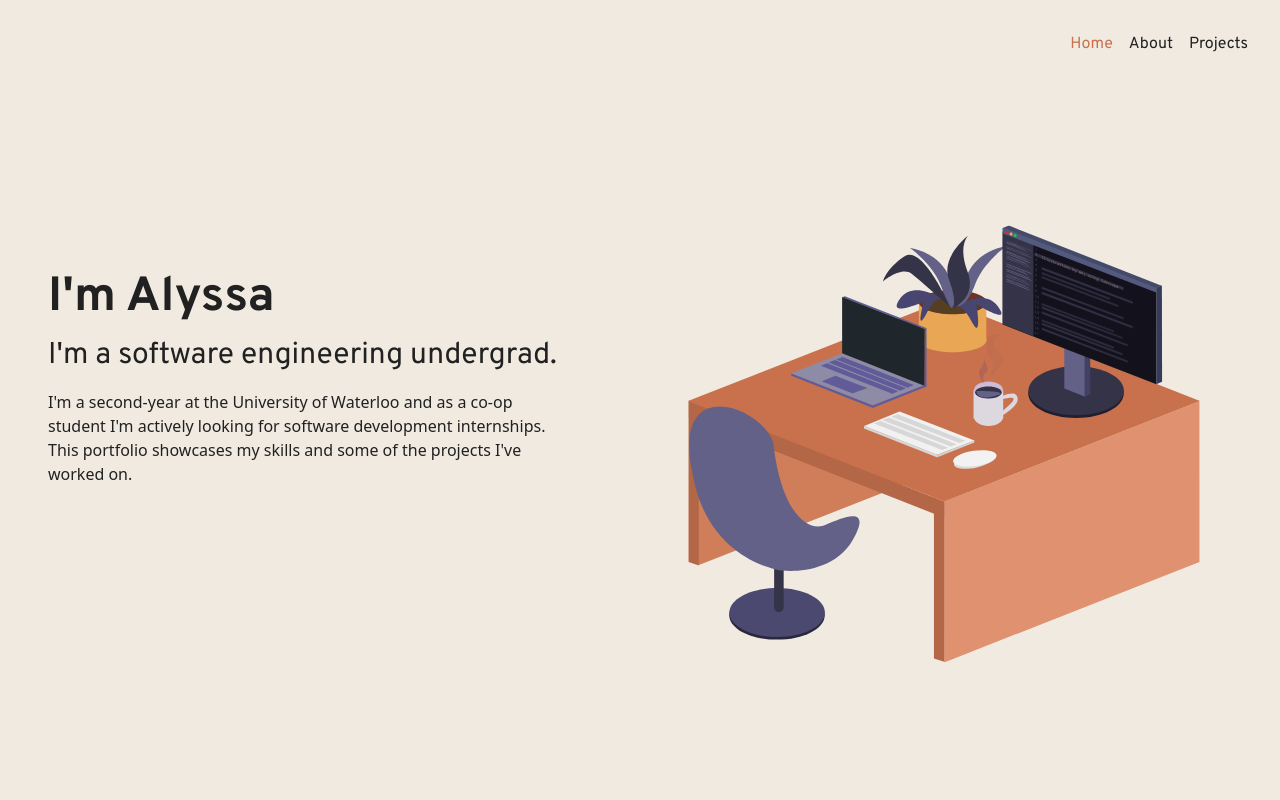
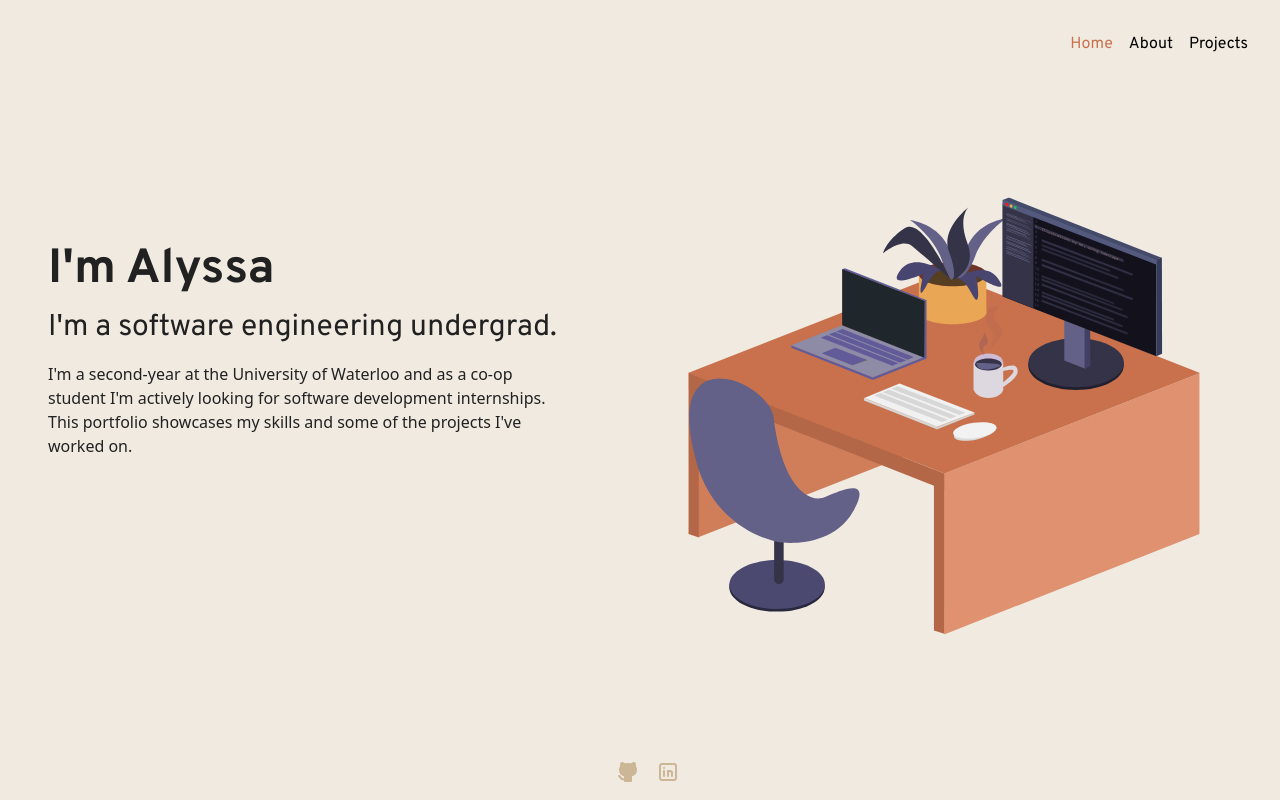
Before and after one commit to alyssadsouza/alyssadsouza.github.io, a React (Vite) app: page / in a window 1280 px wide. Built offline with nearby package versions, Linux system fonts and the light colour scheme.

Commit message:
add footer

```diff
--- a/package.json
+++ b/package.json
@@ -7,7 +7,6 @@
     "prismjs": "^1.29.0",
     "react": "^18.2.0",
     "react-dom": "^18.2.0",
-    "react-icons": "^4.4.0",
     "react-router": "^6.8.1",
     "react-router-dom": "^6.20.0",
     "react-syntax-highlighter": "^15.5.0",
--- /dev/null
+++ b/src/components/Footer.tsx
@@ -0,0 +1,26 @@
+import GitHub from "./Icons/GitHub";
+import LinkedIn from "./Icons/LinkedIn";
+
+const Footer = () => {
+  return (
+    <footer className="flex items-center justify-center w-full gap-4 p-4 ">
+      <hr />
+      <a
+        href="https://github.com/alyssadsouza"
+        target="_blank"
+        rel="noreferrer"
+      >
+        <GitHub className="w-6 h-6 transition-all text-neutral-300 hover:text-primary" />
+      </a>
+      <a
+        href="https://www.linkedin.com/in/alyssa-dsouza"
+        target="_blank"
+        rel="noreferrer"
+      >
+        <LinkedIn className="w-6 h-6 transition-all text-neutral-300 hover:text-primary" />
+      </a>
+    </footer>
+  );
+};
+
+export default Footer;
--- a/src/components/Icons/About.tsx
+++ b/src/components/Icons/About.tsx
@@ -3,6 +3,8 @@ const About = ({ className }: { className?: string }) => {
     <svg
       className={className}
       viewBox="0 0 890 447"
+	  width={"100%"}
+	  height={"100%"}
       fill="none"
       xmlns="http://www.w3.org/2000/svg"
     >
--- /dev/null
+++ b/src/components/Icons/GitHub.tsx
@@ -0,0 +1,21 @@
+const GitHub = ({ className }: { className?: string }) => (
+  <svg
+    xmlns="http://www.w3.org/2000/svg"
+    className={className}
+	width={"100%"}
+	height={"100%"}
+    viewBox="0 0 24 24"
+    strokeWidth={2}
+    fill="none"
+    strokeLinecap="round"
+    strokeLinejoin="round"
+  >
+    <path
+      d="M5.315 2.1c.791 -.113 1.9 .145 3.333 .966l.272 .161l.16 .1l.397 -.083a13.3 13.3 0 0 1 4.59 -.08l.456 .08l.396 .083l.161 -.1c1.385 -.84 2.487 -1.17 3.322 -1.148l.164 .008l.147 .017l.076 .014l.05 .011l.144 .047a1 1 0 0 1 .53 .514a5.2 5.2 0 0 1 .397 2.91l-.047 .267l-.046 .196l.123 .163c.574 .795 .93 1.728 1.03 2.707l.023 .295l.007 .272c0 3.855 -1.659 5.883 -4.644 6.68l-.245 .061l-.132 .029l.014 .161l.008 .157l.004 .365l-.002 .213l-.003 3.834a1 1 0 0 1 -.883 .993l-.117 .007h-6a1 1 0 0 1 -.993 -.883l-.007 -.117v-.734c-1.818 .26 -3.03 -.424 -4.11 -1.878l-.535 -.766c-.28 -.396 -.455 -.579 -.589 -.644l-.048 -.019a1 1 0 0 1 .564 -1.918c.642 .188 1.074 .568 1.57 1.239l.538 .769c.76 1.079 1.36 1.459 2.609 1.191l.001 -.678l-.018 -.168a5.03 5.03 0 0 1 -.021 -.824l.017 -.185l.019 -.12l-.108 -.024c-2.976 -.71 -4.703 -2.573 -4.875 -6.139l-.01 -.31l-.004 -.292a5.6 5.6 0 0 1 .908 -3.051l.152 -.222l.122 -.163l-.045 -.196a5.2 5.2 0 0 1 .145 -2.642l.1 -.282l.106 -.253a1 1 0 0 1 .529 -.514l.144 -.047l.154 -.03z"
+      strokeWidth={0}
+      fill="currentColor"
+    />
+  </svg>
+);
+
+export default GitHub;
--- a/src/components/Icons/Home.tsx
+++ b/src/components/Icons/Home.tsx
@@ -1,7 +1,9 @@
-const Home = ({className}: {className?: string}) => (
+const Home = ({ className }: { className?: string }) => (
   <svg
-	className={className}
+    className={className}
     viewBox="0 0 783 668"
+    width={"100%"}
+    height={"100%"}
     fill="none"
     xmlns="http://www.w3.org/2000/svg"
   >
--- /dev/null
+++ b/src/components/Icons/LinkedIn.tsx
@@ -0,0 +1,22 @@
+const LinkedIn = ({ className }: { className?: string }) => (
+  <svg
+    xmlns="http://www.w3.org/2000/svg"
+    className={className}
+	width={"100%"}
+	height={"100%"}
+    viewBox="0 0 24 24"
+    strokeWidth={2}
+    stroke="currentColor"
+    fill="none"
+    strokeLinecap="round"
+    strokeLinejoin="round"
+  >
+    <path d="M4 4m0 2a2 2 0 0 1 2 -2h12a2 2 0 0 1 2 2v12a2 2 0 0 1 -2 2h-12a2 2 0 0 1 -2 -2z" />
+    <path d="M8 11l0 5" />
+    <path d="M8 8l0 .01" />
+    <path d="M12 16l0 -5" />
+    <path d="M16 16v-3a2 2 0 0 0 -4 0" />
+  </svg>
+);
+
+export default LinkedIn;
--- a/src/components/Layout/Footer.jsx
+++ /dev/null
@@ -1,41 +0,0 @@
-import { FaGithub, FaLinkedin } from "react-icons/fa";
-import { IconContext } from "react-icons";
-
-const Footer = ({classes}) => {
-  return (
-    <footer className={`flex flex-row justify-center items-center w-full h-full md:border-t border-primary-150 md:bg-primary ${classes}`}>
-      <IconContext.Provider
-        value={{
-          className:
-            "text-primary-200 hover:text-secondary transition-all w-5 h-5",
-        }}
-      >
-        <a
-          href="https://github.com/alyssadsouza"
-          target="_blank"
-          rel="noreferrer"
-          className="mx-1"
-        >
-          <FaGithub />
-        </a>
-      </IconContext.Provider>
-      <IconContext.Provider
-        value={{
-          className:
-            "text-primary-200 hover:text-secondary transition-all w-5 h-5",
-        }}
-      >
-        <a
-          href="https://www.linkedin.com/in/alyssa-dsouza"
-          target="_blank"
-          rel="noreferrer"
-          className="mx-1"
-        >
-          <FaLinkedin />
-        </a>
-      </IconContext.Provider>
-    </footer>
-  );
-};
-
-export default Footer;
--- a/src/index.css
+++ b/src/index.css
@@ -4,7 +4,7 @@
 @tailwind utilities;
 
 @layer base {
-	* {
+	h1, h2, h3, p {
 		@apply text-grayscale
 	}
 	h1 {
--- a/src/layouts/Root.tsx
+++ b/src/layouts/Root.tsx
@@ -1,5 +1,6 @@
 import { Outlet } from "react-router";
 import Header from "../components/Header.js";
+import Footer from "../components/Footer.js";
 
 function Root() {
   return (
@@ -8,6 +9,7 @@ function Root() {
       <div className="flex flex-col flex-grow p-6 sm:p-12">
         <Outlet />
       </div>
+      <Footer />
     </div>
   );
 }
```
Also changed, not shown: 1 other file (tests, documents, lock files or other folders).
